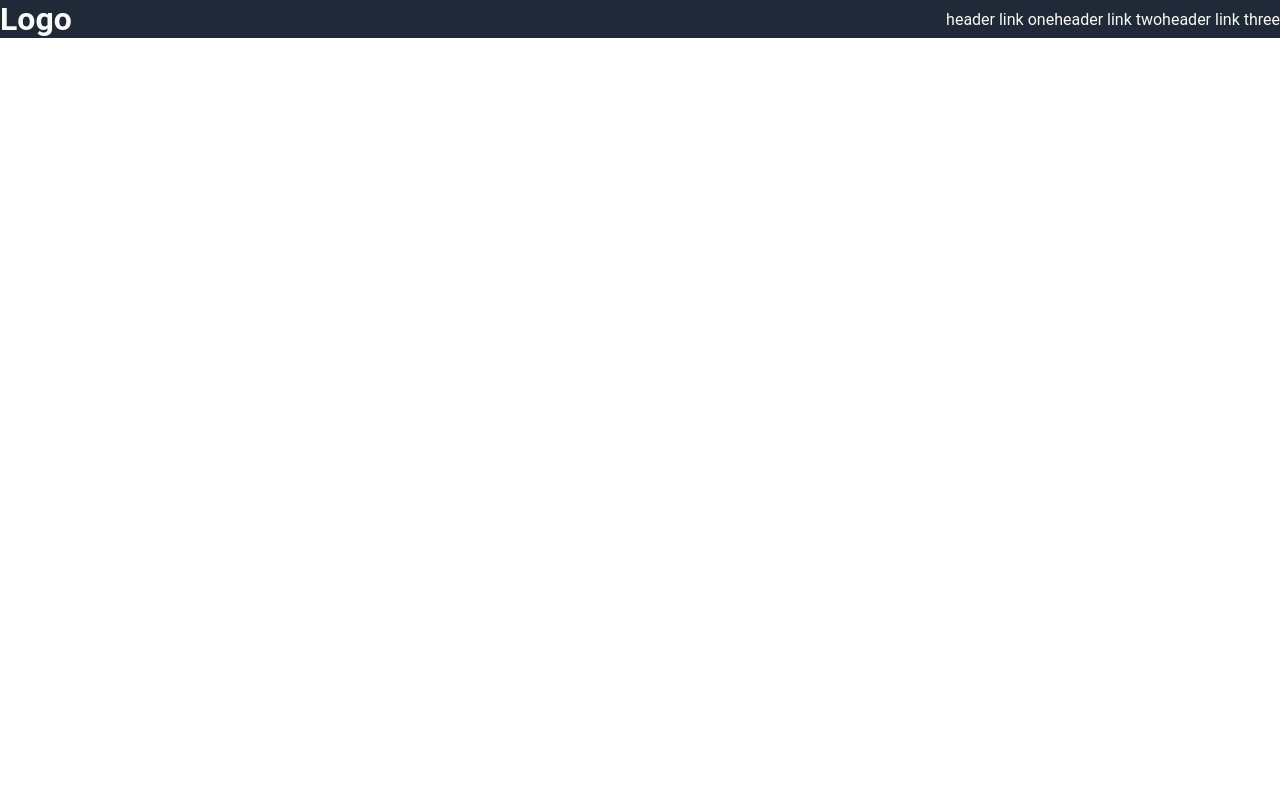
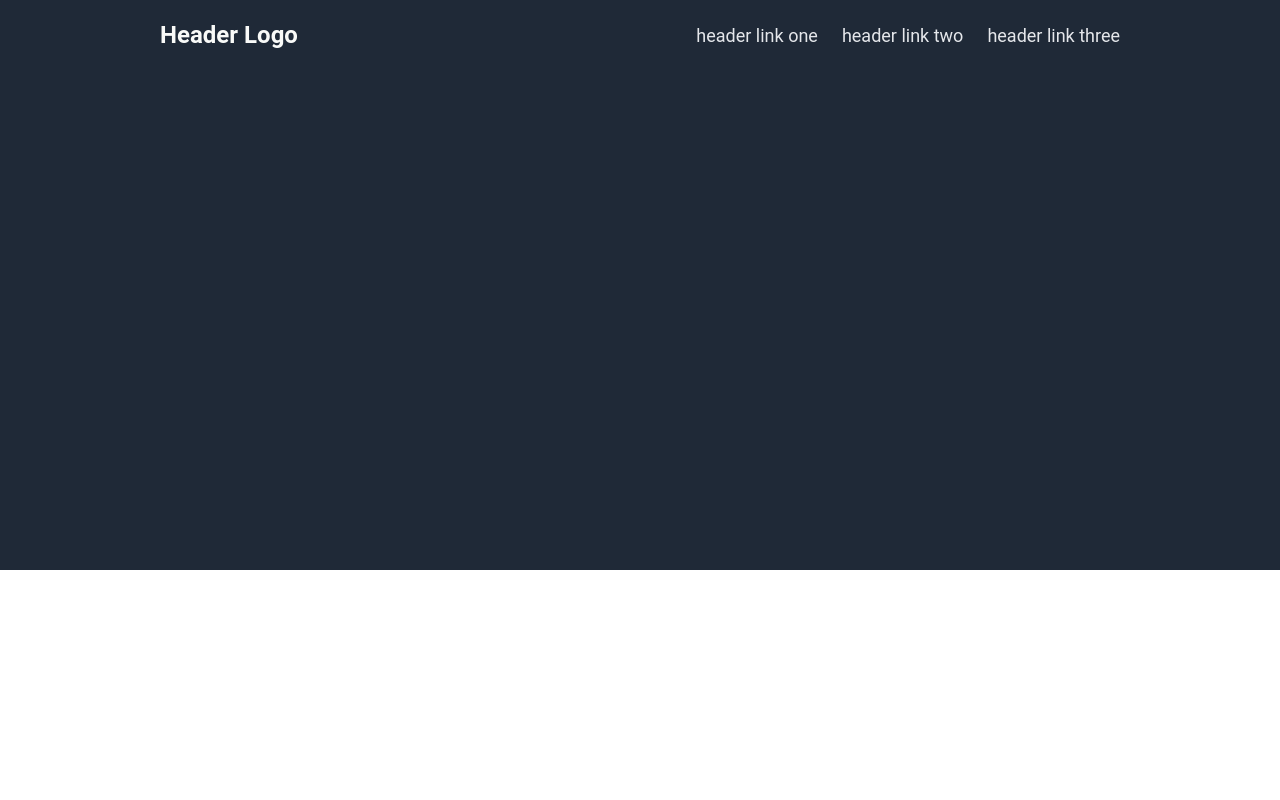
Before and after one commit to markgallant01/landing-page, a plain HTML site: page index.html in a window 1280 px wide. Shown: the top 800 px of the page. Drawn offline with Linux system fonts and the light colour scheme.

Commit message:
implement site header

```diff
--- a/index.html
+++ b/index.html
@@ -8,12 +8,29 @@
 
   <body>
     <div class="header">
-      <h1>Logo</h1>
-      <ul>
-        <li><a href="#">header link one</a></li>
-        <li><a href="#">header link two</a></li>
-        <li><a href="#">header link three</a></li>
-      </ul>
+      <div class="content-box">
+        <h2>Header Logo</h2>
+        <ul>
+          <li><a href="#">header link one</a></li>
+          <li><a href="#">header link two</a></li>
+          <li><a href="#">header link three</a></li>
+        </ul>
+      </div>
+    </div>
+    <div class="title">
+
+    </div>
+    <div class="info">
+
+    </div>
+    <div class="quote">
+
+    </div>
+    <div class="action">
+
+    </div>
+    <div class="footer">
+
     </div>
   </body>
 </html>
--- a/style.css
+++ b/style.css
@@ -1,12 +1,6 @@
 * {
   padding: 0;
   margin: 0;
-}
-
-body {
-  font-family: Roboto, sans-serif;
-  display: flex;
-  flex-direction: column;
 }
 
 a {
@@ -17,18 +11,70 @@ li {
   list-style: none;
 }
 
+body {
+  font-family: Roboto, sans-serif;
+  display: flex;
+  flex-direction: column;
+  align-items: center;
+}
+
 .header {
+  width: 100%;
+  height: 50px;
   background-color: #1f2937;
-  color: #f9faf8;
+  display: flex;
+  justify-content: center;
+  align-items: center;
+  padding: 10px 0;
+}
+
+.header div {
+  width: 75%;
   display: flex;
   justify-content: space-between;
-  align-items: center;
+}
+
+.header h2 {
+  font-size: 24px;
+  color: #f9faf8;
 }
 
 .header ul {
   display: flex;
+  justify-content: space-between;
+  align-items: center;
+  gap: 24px;
 }
 
 .header a {
-  color: #f9faf8;
+  font-size: 18px;
+  color: #e5e7eb;
 }
+
+.title {
+  width: 100%;
+  height: 500px;
+  background-color: #1f2937;
+}
+
+.info {
+  width: 100%;
+  height: 400px;
+}
+
+.quote {
+  width: 100%;
+  height: 500px;
+  background-color: #e5e7eb;
+}
+
+.action {
+  width: 100%;
+  height: 300px;
+}
+
+.footer {
+  width: 100%;
+  height: 50px;
+  background-color: #1f2937;
+}
```
